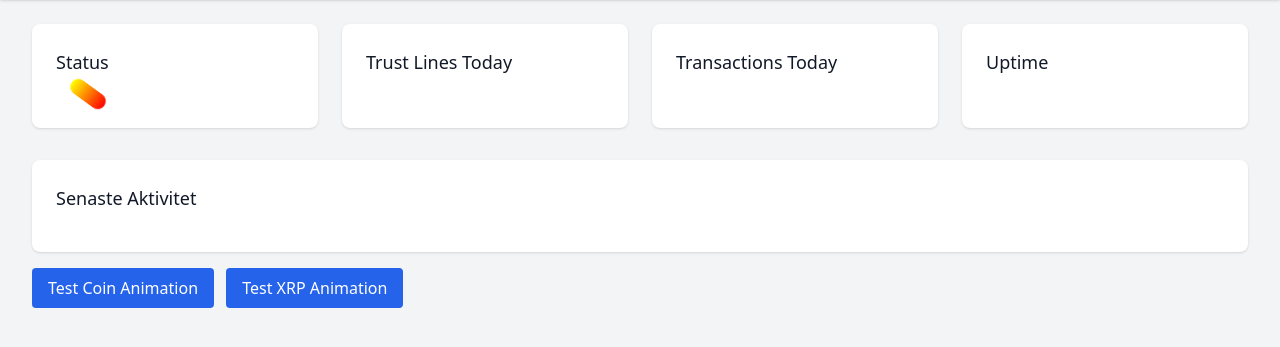
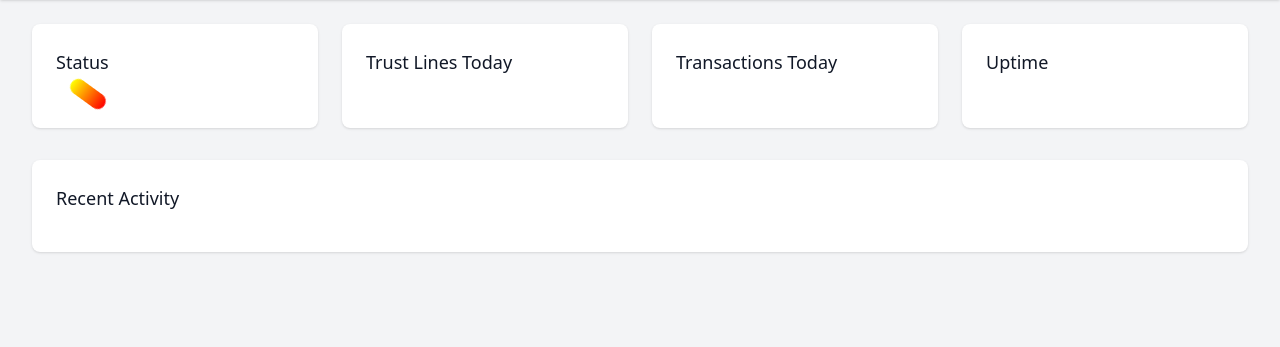
Before and after one commit to KeithTheDev/xrpl-simple-copy-trader, a FastAPI app: page / in a window 1280 px wide. Shown: the part 152-499 px from the top of the page. Run offline with FastAPI, Linux system fonts and the light colour scheme; parts of the project's set-up code (start-up, migrations or seed data) failed here and were passed over; some libraries are stand-ins or nearby versions.

Commit message:
Removed Swedish
Now everything is in English

```diff
--- a/templates/index.html
+++ b/templates/index.html
@@ -9,12 +9,12 @@
     <!-- Alpine.js -->
     <script defer src="https://unpkg.com/alpinejs@3.x.x/dist/cdn.min.js"></script>
     <style>
-        /* Eventuella anpassade stilar kan läggas till här */
+        /* Add any custom styles here */
     </style>
 </head>
 <body class="bg-gray-100">
     <div x-data="dashboard()" class="min-h-screen relative">
-        <!-- Notifieringskomponent -->
+        <!-- Notification Component -->
         <div x-data="{ show: false, message: '', type: 'info' }"
              x-show="show"
              x-transition
@@ -61,7 +61,7 @@
 
         <!-- Main Content -->
         <main class="max-w-7xl mx-auto py-6 sm:px-6 lg:px-8">
-            <!-- Statistiksektion -->
+            <!-- Statistics Section -->
             <div class="grid grid-cols-1 md:grid-cols-2 lg:grid-cols-4 gap-6">
                 <div class="bg-white shadow rounded-lg p-6">
                     <h3 class="text-lg font-medium text-gray-900">Status</h3>
@@ -93,9 +93,9 @@
                 </div>
             </div>
 
-            <!-- Senaste Aktivitet -->
+            <!-- Recent Activity -->
             <div class="mt-8 bg-white shadow rounded-lg p-6">
-                <h3 class="text-lg font-medium text-gray-900">Senaste Aktivitet</h3>
+                <h3 class="text-lg font-medium text-gray-900">Recent Activity</h3>
                 <div class="mt-4">
                     <template x-if="lastTransaction">
                         <div class="flex items-start">
@@ -106,7 +106,7 @@
                                 </svg>
                             </div>
                             <div class="ml-3">
-                                <p class="text-sm text-gray-700">Senaste Transaktion:</p>
+                                <p class="text-sm text-gray-700">Last Transaction:</p>
                                 <p class="mt-1 text-sm font-medium text-gray-900" x-text="lastTransaction"></p>
                             </div>
                         </div>
@@ -120,13 +120,13 @@
                                 </svg>
                             </div>
                             <div class="ml-3">
-                                <p class="text-sm text-red-700">Fel:</p>
+                                <p class="text-sm text-red-700">Error:</p>
                                 <p class="mt-1 text-sm text-red-700" x-text="lastError"></p>
                             </div>
                         </div>
                     </template>
                     <template x-if="!lastTransaction && !lastError">
-                        <div class="text-sm text-gray-500 italic">Ingen senaste aktivitet</div>
+                        <div class="text-sm text-gray-500 italic">No recent activity</div>
                     </template>
                 </div>
             </div>
@@ -139,7 +139,7 @@
                             <circle cx="50" cy="50" r="45" fill="#F59E0B" stroke="#D97706" stroke-width="5"/>
                             <text x="50%" y="55%" text-anchor="middle" fill="#FFFFFF" font-size="40px" font-family="Arial" dy=".3em">$</text>
                         </svg>
-                        <p class="mt-4 text-lg font-semibold text-gray-800">Transaktion Utförd</p>
+                        <p class="mt-4 text-lg font-semibold text-gray-800">Transaction Completed</p>
                     </div>
                 </div>
             </template>
@@ -153,12 +153,6 @@
                     </div>
                 </div>
             </template>
-
-            <!-- Temporära Testknappar (valfritt) -->
-            <div class="mt-4">
-                <button @click="triggerCoinAnimation()" class="px-4 py-2 bg-blue-600 text-white rounded mr-2">Test Coin Animation</button>
-                <button @click="triggerXrpAnimation()" class="px-4 py-2 bg-blue-600 text-white rounded">Test XRP Animation</button>
-            </div>
         </main>
     </div>
 
@@ -179,7 +173,7 @@
                 uptimeInterval: null,
                 currentUptime: '-',
 
-                // Kontrollera visning av XRP och Coin animationer
+                // Control visibility of XRP and Coin animations
                 showXrpAnimation: false,
                 showCoinAnimation: false,
 
@@ -196,7 +190,7 @@
                 },
 
                 showNotification(message, type) {
-                    // Dynamisk notifieringskomponent
+                    // Dynamic notification component
                     const notif = document.querySelector('[x-data="{ show: false, message: \'\', type: \'info\' }"]');
                     if (notif) {
                         notif.__x.$data.show = true;
@@ -207,7 +201,7 @@
                             notif.__x.$data.show = false;
                         }, 3000);
                     } else {
-                        console.error("Notifieringskomponenten hittades inte.");
+                        console.error("Notification component not found.");
                     }
                 },
 
@@ -241,45 +235,45 @@
                     this.ws = new WebSocket('{{ ws_url }}');
 
                     this.ws.onopen = () => {
-                        console.log("WebSocket-anslutning etablerad.");
+                        console.log("WebSocket connection established.");
                     };
 
                     this.ws.onmessage = (event) => {
                         const data = JSON.parse(event.data);
-                        console.log('Mottagna data:', data); // Felsökningslogg
+                        console.log('Received data:', data); // Debug log
                         this.updateStats(data);
                         this.reconnectAttempts = 0;
                     };
 
                     this.ws.onclose = () => {
-                        console.warn("WebSocket-anslutning stängd.");
+                        console.warn("WebSocket connection closed.");
                         if (this.reconnectAttempts < this.maxReconnectAttempts) {
                             this.reconnectAttempts++;
                             const delay = Math.min(1000 * Math.pow(2, this.reconnectAttempts), 30000);
-                            console.log(`Försöker återansluta om ${delay}ms...`);
+                            console.log(`Attempting to reconnect in ${delay}ms...`);
                             setTimeout(() => this.connectWebSocket(), delay);
                         } else {
-                            this.lastError = 'WebSocket-anslutning misslyckades efter maximalt antal försök';
+                            this.lastError = 'WebSocket connection failed after maximum attempts';
                             this.status = 'error';
-                            this.notify('WebSocket-anslutning misslyckades efter maximalt antal försök', 'error');
+                            this.notify('WebSocket connection failed after maximum attempts', 'error');
                         }
                     };
 
                     this.ws.onerror = (error) => {
-                        console.error('WebSocket-fel:', error);
+                        console.error('WebSocket error:', error);
                     };
                 },
 
                 updateStats(data) {
-                    // Kontrollera om en ny TrustSet-transaktion har upptäckts
+                    // Check if a new TrustSet transaction has been detected
                     const wasTrustSet = this.lastTransaction && this.lastTransaction.startsWith('TrustSet');
                     const isTrustSet = data.last_transaction && data.last_transaction.startsWith('TrustSet');
 
-                    // Kontrollera om en ny transaktion har upptäckts
+                    // Check if a new transaction has been detected
                     const wasTransaction = this.lastTransaction && this.lastTransaction !== 'Unknown';
                     const isNewTransaction = data.last_transaction && data.last_transaction !== 'Unknown' && data.last_transaction !== this.lastTransaction;
 
-                    // Uppdatera stats
+                    // Update stats
                     this.status = data.status;
                     this.trustLinesToday = data.trust_lines_today;
                     this.transactionsToday = data.transactions_today;
@@ -290,19 +284,19 @@
                     console.log(`wasTrustSet: ${wasTrustSet}, isTrustSet: ${isTrustSet}`);
                     console.log(`wasTransaction: ${wasTransaction}, isNewTransaction: ${isNewTransaction}`);
 
-                    // Trigger XRP animation om en ny TrustSet-transaktion upptäcks
+                    // Trigger XRP animation if a new TrustSet transaction is detected
                     if (!wasTrustSet && isTrustSet && data.last_transaction !== 'Unknown') {
                         console.log('Triggering XRP animation');
                         this.triggerXrpAnimation();
                     }
 
-                    // Trigger Coin animation om en ny transaktion upptäcks
+                    // Trigger Coin animation if a new transaction is detected
                     if (!wasTransaction && isNewTransaction) {
                         console.log('Triggering Coin animation');
                         this.triggerCoinAnimation();
                     }
 
-                    // Uppdatera Uptime
+                    // Update Uptime
                     if (!this.uptimeInterval) {
                         this.startUptimeTimer();
                     }
@@ -313,7 +307,7 @@
                     this.showXrpAnimation = true;
                     setTimeout(() => {
                         this.showXrpAnimation = false;
-                    }, 2000); // Animationens varaktighet i millisekunder
+                    }, 2000); // Animation duration in milliseconds
                 },
 
                 triggerCoinAnimation() {
@@ -321,7 +315,7 @@
                     this.showCoinAnimation = true;
                     setTimeout(() => {
                         this.showCoinAnimation = false;
-                    }, 2000); // Animationens varaktighet i millisekunder
+                    }, 2000); // Animation duration in milliseconds
                 },
 
                 toggleMonitor() {
@@ -331,12 +325,12 @@
                         };
                         if (this.ws && this.ws.readyState === WebSocket.OPEN) {
                             this.ws.send(JSON.stringify(message));
-                            this.notify(`Monitor ${this.status === 'running' ? 'stoppad' : 'startad'}`, 'info');
+                            this.notify(`Monitor ${this.status === 'running' ? 'stopped' : 'started'}`, 'info');
                             if (message.type === 'start') {
-                                this.status = 'starting'; // Temporär status för att visa spinner
+                                this.status = 'starting'; // Temporary status to show spinner
                             }
                         } else {
-                            this.notify('WebSocket är inte ansluten.', 'error');
+                            this.notify('WebSocket is not connected.', 'error');
                         }
                     }
                 },
```
Also changed, not shown: memecoin_monitor.py (+5 -5 lines), web_server.py (+8 -10 lines).
